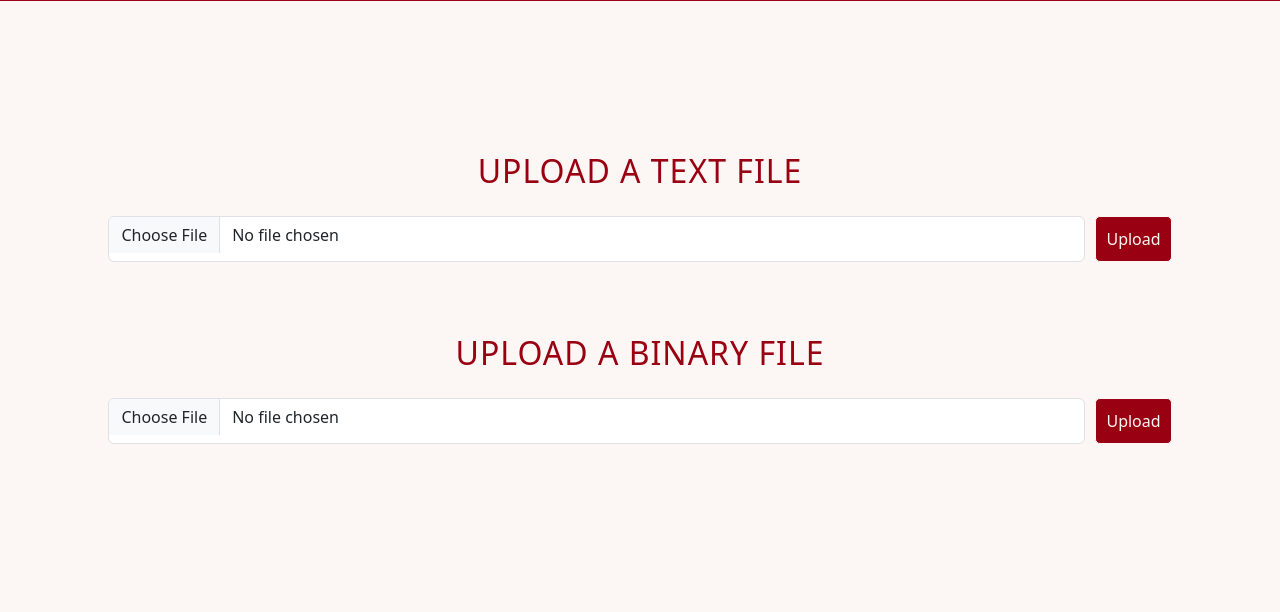
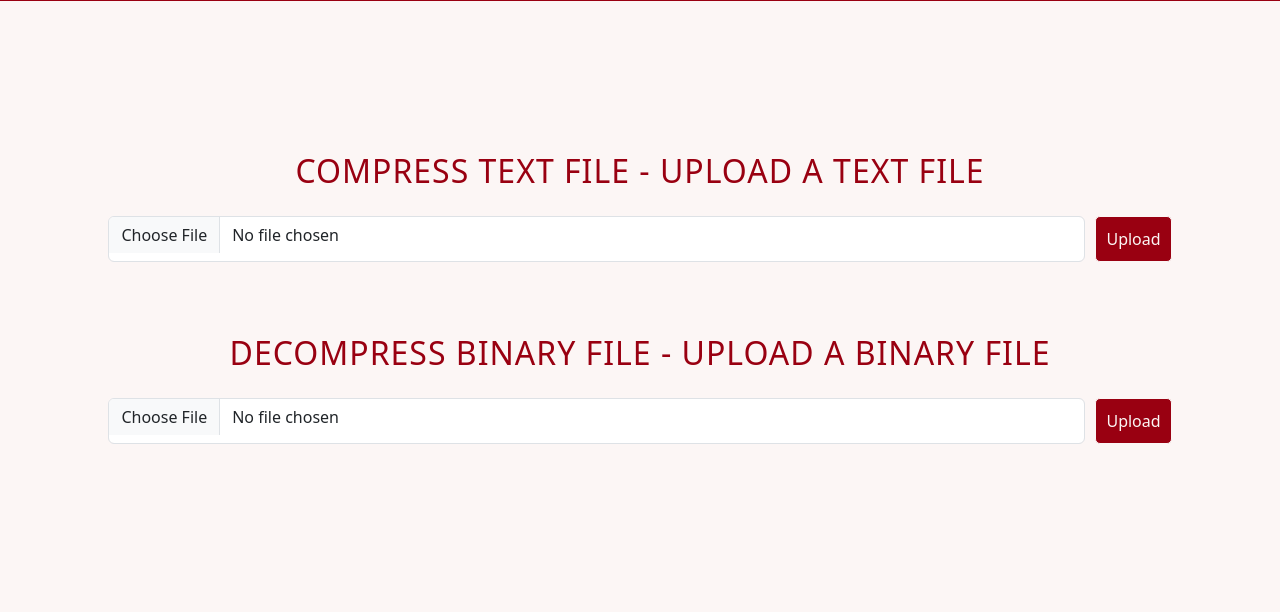
Before and after one commit to Kazuto16K/Huffman-Compressor-Decompressor, a Flask app: page / in a window 1280 px wide. Shown: the part 190-802 px from the top of the page. Run offline with Flask 3, Linux system fonts and the light colour scheme; some libraries are stand-ins or nearby versions.

Commit message:
minor html changes

```diff
--- a/templates/index.html
+++ b/templates/index.html
@@ -12,7 +12,7 @@
     <h1>HUFFMAN TEXT FILE COMPRESSOR AND DECOMPRESSOR</h1>
     <div class="container">
     <div class="upload">
-    <h2>Upload a Text File</h2>
+    <h2>Compress Text File - Upload a Text File</h2>
     <div class="mb3">
     <form action="/upload" method="post" enctype="multipart/form-data">
         <input type="file" class="form-control"  name="file" accept=".txt" required>
@@ -23,7 +23,7 @@
 
 
     <div class="upload">
-    <h2>Upload a Binary File</h2>
+    <h2>Decompress Binary File - Upload a Binary File</h2>
     <div class="mb3">
     <form action="/decompress" method="post" enctype="multipart/form-data">
         <input type="file" class="form-control" name="file" accept=".bin" required>
@@ -35,7 +35,7 @@
 
     <footer>
         <h3>Note : Only the files that are compressed using this website, can be decompressed using the binary decompresser. Text files with size more than 100KB may take a few minutes to compress.
-            This website uses Huffman encoding to compress the file. Compresses file to around 50% of the original size</h3>
+            This website uses Huffman encoding to compress the file. Compresses file to around 30-50% of the original size</h3>
     </footer>
     <script src="https://cdn.jsdelivr.net/npm/bootstrap@5.3.3/dist/js/bootstrap.bundle.min.js" integrity="sha384-YvpcrYf0tY3lHB60NNkmXc5s9fDVZLESaAA55NDzOxhy9GkcIdslK1eN7N6jIeHz" crossorigin="anonymous"></script>
 
```
Also changed, not shown: 1 other file.
